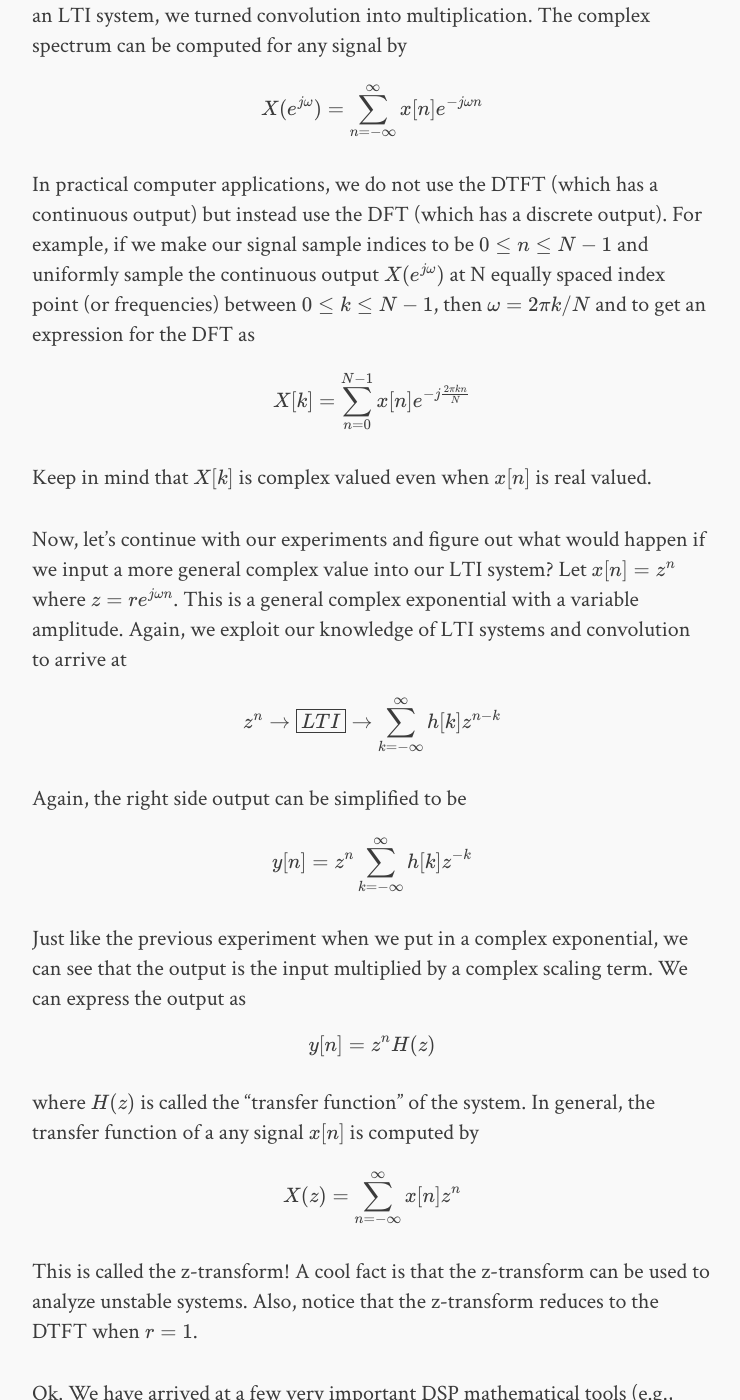
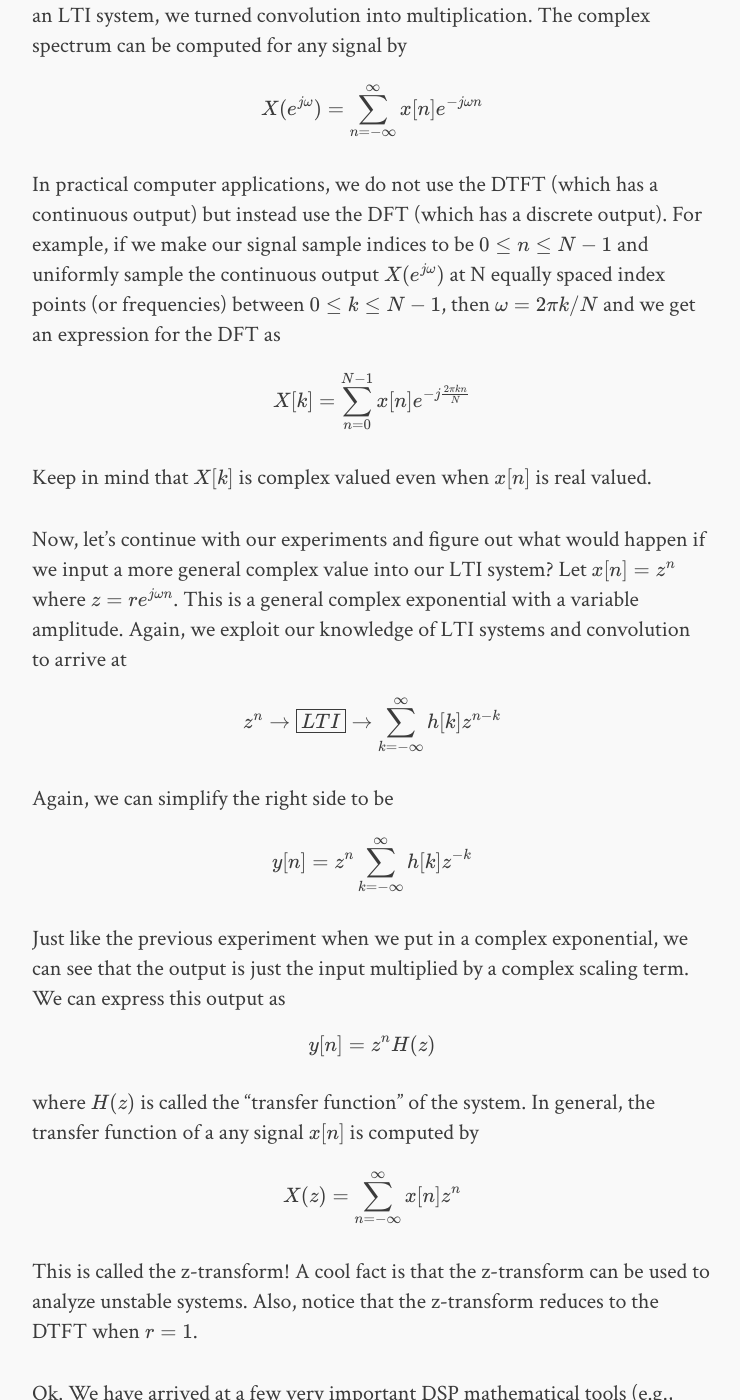
Before and after one commit to ohmdsp/ohmdsp.github.io, a Jekyll site: the page built from _posts/blog/2019-10-23-intuitive-derivations-for-dsp.md, in a window 1280 px wide and 1400 px high, scrolled down 3600 px. Shown: the whole window, without its empty margins (268-1008 px from the left). Built offline with Jekyll 4.4.1, drawn with Linux system fonts in a browser that asks for light colours; nearby versions of some CDN libraries; formulas are drawn with MathJax 3; a script that is not in the unit is left out; comment, search, counter and statistics services are not loaded.

Commit message:
more changes

```diff
--- a/_layouts/home.html
+++ b/_layouts/home.html
@@ -4,7 +4,7 @@
         <section class="article archive">
           <article class="archive-wrap">
             <p class="intro">I'm a physicist, engineer and entrepreneur excited about learning and sharing knowledge. On this site you will
-                              find blog posts, project info and papers related to topics in physics, signal processing, machine learning, and more.</p>
+                              find my blog posts, project info and papers related to various topics in physics, signal processing, machine learning, and more.</p>
             <figure><center><img src="/images/rfml.png" /></center></figure>
             <br>
           </article>
--- a/_posts/blog/2019-10-23-intuitive-derivations-for-dsp.md
+++ b/_posts/blog/2019-10-23-intuitive-derivations-for-dsp.md
@@ -64,7 +64,7 @@
 Another thing to notice is that by using a complex exponential as the input to an LTI system, we turned convolution into multiplication. The complex spectrum can be computed for any signal by
 \$$ X(e^{j\omega}) = \sum^{\infty}_{n=-\infty}x[n]e^{-j\omega n} $$
 
-In practical computer applications, we do not use the DTFT (which has a continuous output) but instead use the DFT (which has a discrete output). For example, if we make our signal sample indices to be $$ 0 \leq n \leq N-1 $$ and uniformly sample the continuous output $$X(e^{j\omega})$$ at N equally spaced index point (or frequencies) between $$0 \leq k \leq N-1$$, then $$\omega = 2\pi k/N$$ and to get an expression for the DFT as
+In practical computer applications, we do not use the DTFT (which has a continuous output) but instead use the DFT (which has a discrete output). For example, if we make our signal sample indices to be $$ 0 \leq n \leq N-1 $$ and uniformly sample the continuous output $$X(e^{j\omega})$$ at N equally spaced index points (or frequencies) between $$0 \leq k \leq N-1$$, then $$\omega = 2\pi k/N$$ and we get an expression for the DFT as
 \$$ X[k] = \sum^{N-1}_{n=0}x[n]e^{-j\frac{2\pi kn}{N}} $$
 
 Keep in mind that $$X[k]$$ is complex valued even when $$x[n]$$ is real valued.
@@ -72,10 +72,10 @@
 Now, let's continue with our experiments and figure out what would happen if we input a more general complex value into our LTI system? Let $$ x[n] = z^{n}$$ where $$z = re^{j\omega n}$$. This is a general complex exponential with a variable amplitude. Again, we exploit our knowledge of LTI systems and convolution to arrive at
 \$$  z^{n} \rightarrow \boxed{LTI} \rightarrow \sum^{\infty}_{k=-\infty}h[k]z^{n-k} $$
 
-Again, the right side output can be simplified to be
+Again, we can simplify the right side to be
 \$$  y[n] = z^{n} \sum^{\infty}_{k=-\infty}h[k]z^{-k} $$
 
-Just like the previous experiment when we put in a complex exponential, we can see that the output is the input multiplied by a complex scaling term. We can express the output as
+Just like the previous experiment when we put in a complex exponential, we can see that the output is just the input multiplied by a complex scaling term. We can express this output as
 \$$  y[n] = z^{n}H(z) $$
 
 where $$H(z)$$ is called the "transfer function" of the system. In general, the transfer function of a any signal $$x[n]$$ is computed by
```
Also changed, not shown: about.md (+2 -2 lines), index.md (+1 -1 lines).
